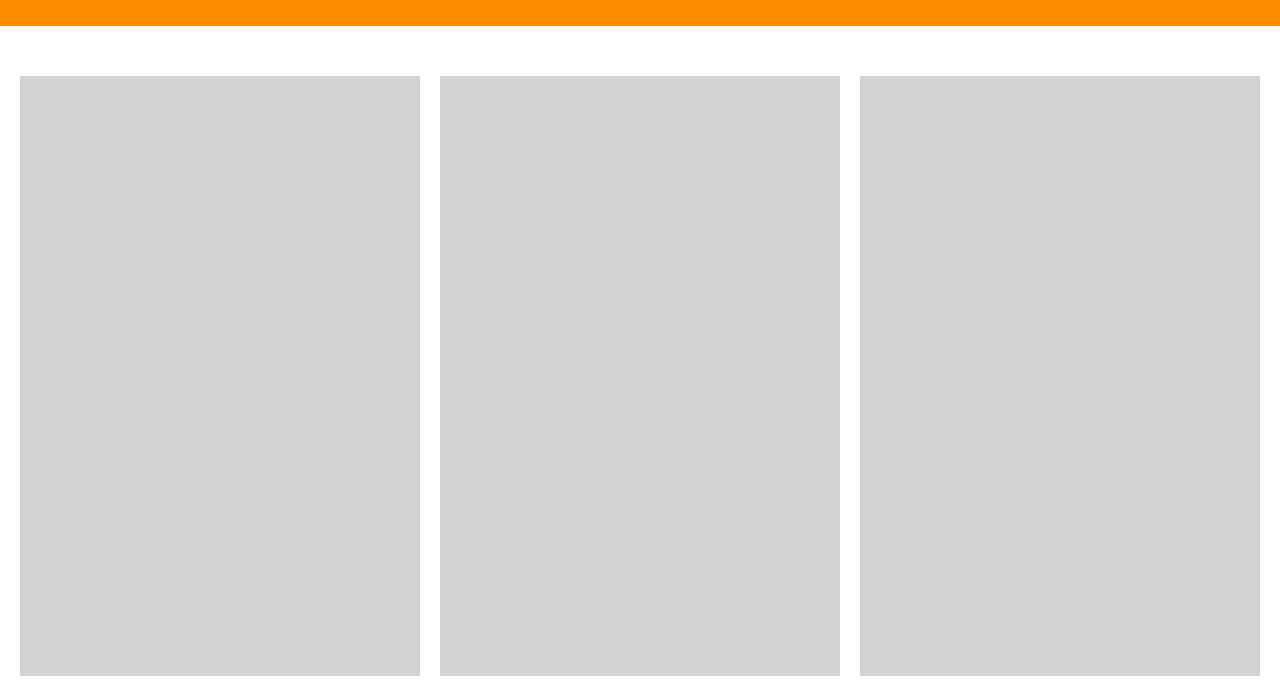
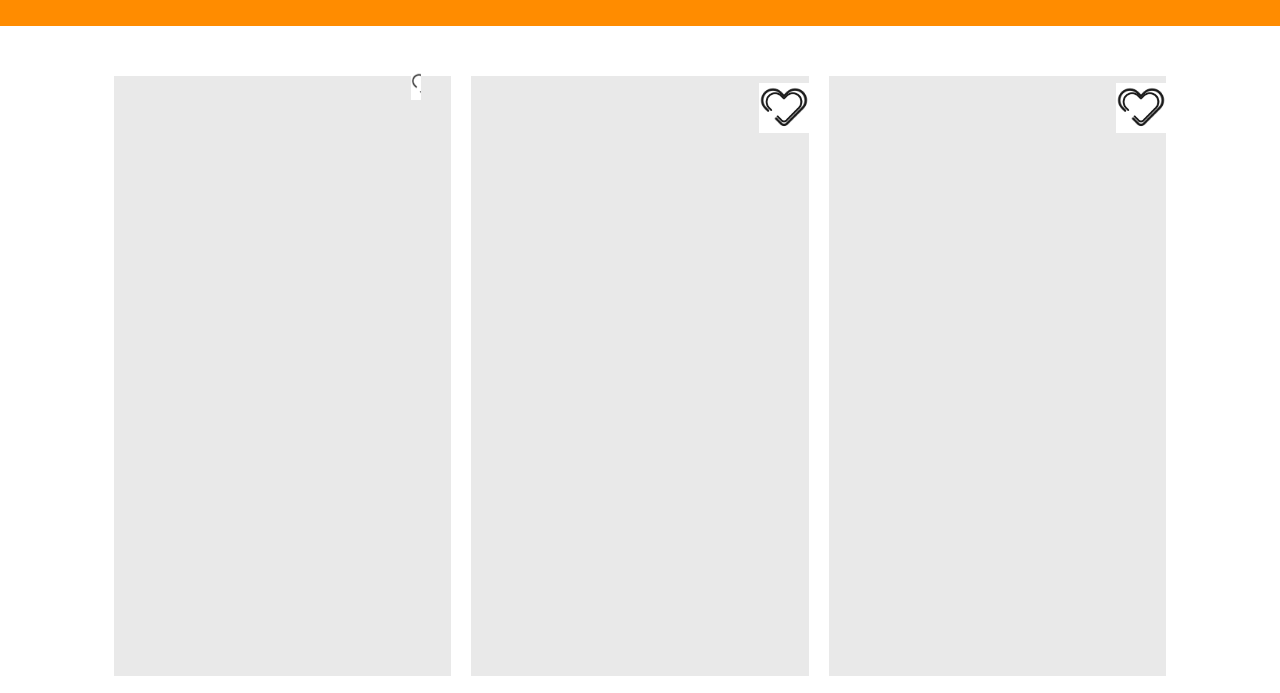
Before and after one commit to EdoardoRaimondoSenis/html-css-boolando, a plain HTML site: page index.html in a window 1280 px wide. Shown: the part 72-765 px from the top of the page. Drawn offline with Linux system fonts and the light colour scheme.

Commit message:
correzioni e prima prova con hover

```diff
--- a/index.html
+++ b/index.html
@@ -27,25 +27,28 @@
     <main>
         <div id="flexrow">
             <div class="bloccoartic">
+                <div class="contcuore"><a class="cuore" href=""></a></div>
 
             </div>
             <div class="bloccoartic">
+                <div>
+                    <img class="cuore" src="img/icons8-favorite-64.png" alt="cuore nero">
+                </div>
+            </div>
+            <div class="bloccoartic">
+                <img class="cuore" src="img/icons8-favorite-64.png" alt="cuore nero">
 
             </div>
             <div class="bloccoartic">
-
+                <img class="cuore" src="img/icons8-favorite-64.png" alt="cuore nero">
 
             </div>
             <div class="bloccoartic">
-
+                <img class="cuore" src="img/icons8-favorite-64.png" alt="cuore nero">
 
             </div>
             <div class="bloccoartic">
-
-
-            </div>
-            <div class="bloccoartic">
-
+                <img class="cuore" src="img/icons8-favorite-64.png" alt="cuore nero">
 
             </div>
         </div>
--- a/style.css
+++ b/style.css
@@ -47,7 +47,27 @@ a {
 .bloccoartic {
     display: flex;
     margin: 10px;
-    width: 400px;
+    width: calc(80% / 3);
     height: 600px;
-    background-color: lightgray;
+    background-color: rgba(211, 211, 211, 0.497);
+    justify-content: flex-end;
 }
+
+.contcuore {
+    width: 40px;
+    height: 40px;
+}
+
+.cuore {
+    background-image: url(img/icons8-favorite-64.png);
+    width: 40px;
+    height: 40px;
+    margin-top: 7px;
+    padding: 5px;
+    background-color: white;
+    background-size: cover;
+}
+
+.cuore:hover {
+    background-image: url(img/icons8-favorite-64\ \(1\).png);
+}
```
Also changed, not shown: img/icons8-favorite-64 (1).png (added), img/icons8-favorite-64.png (added).
